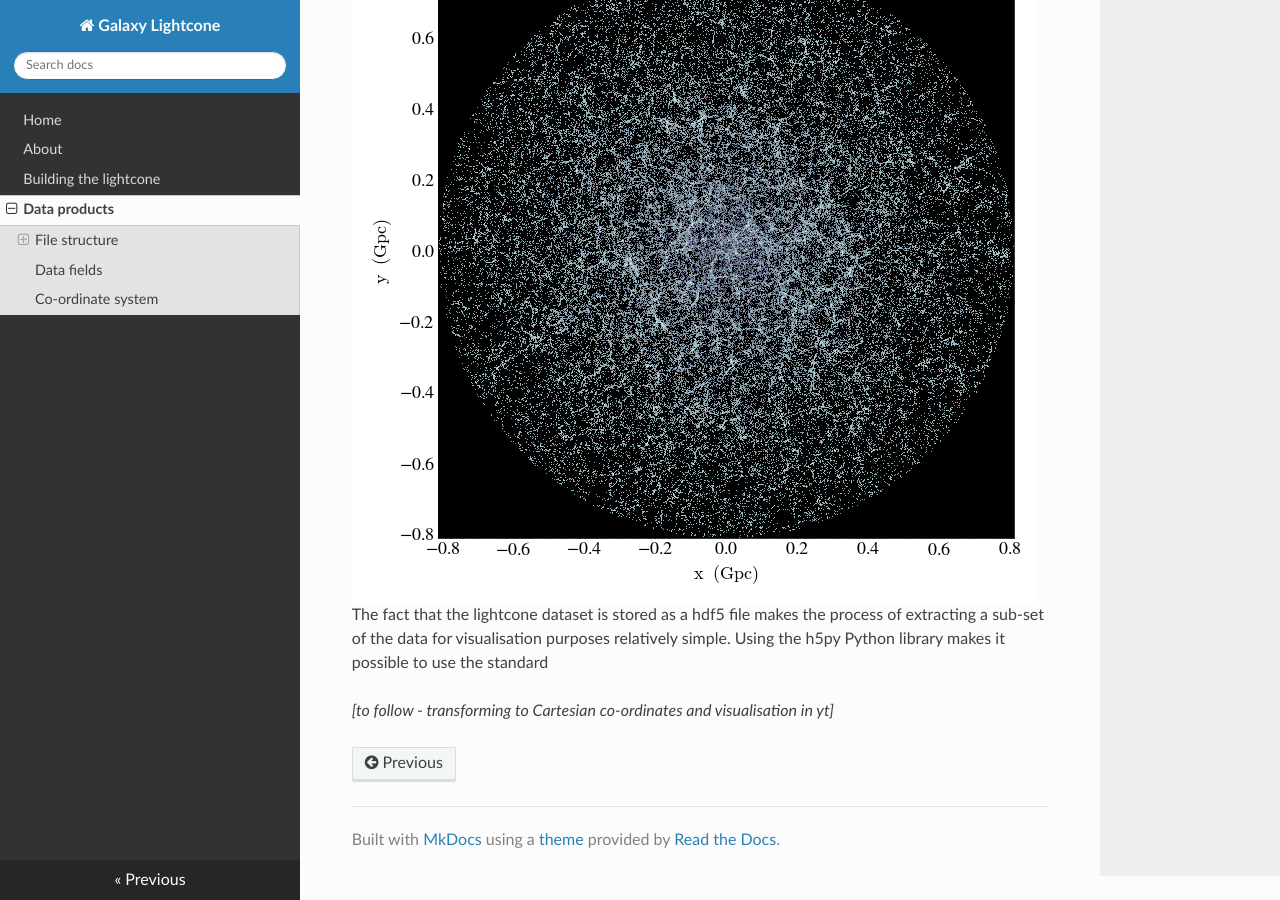
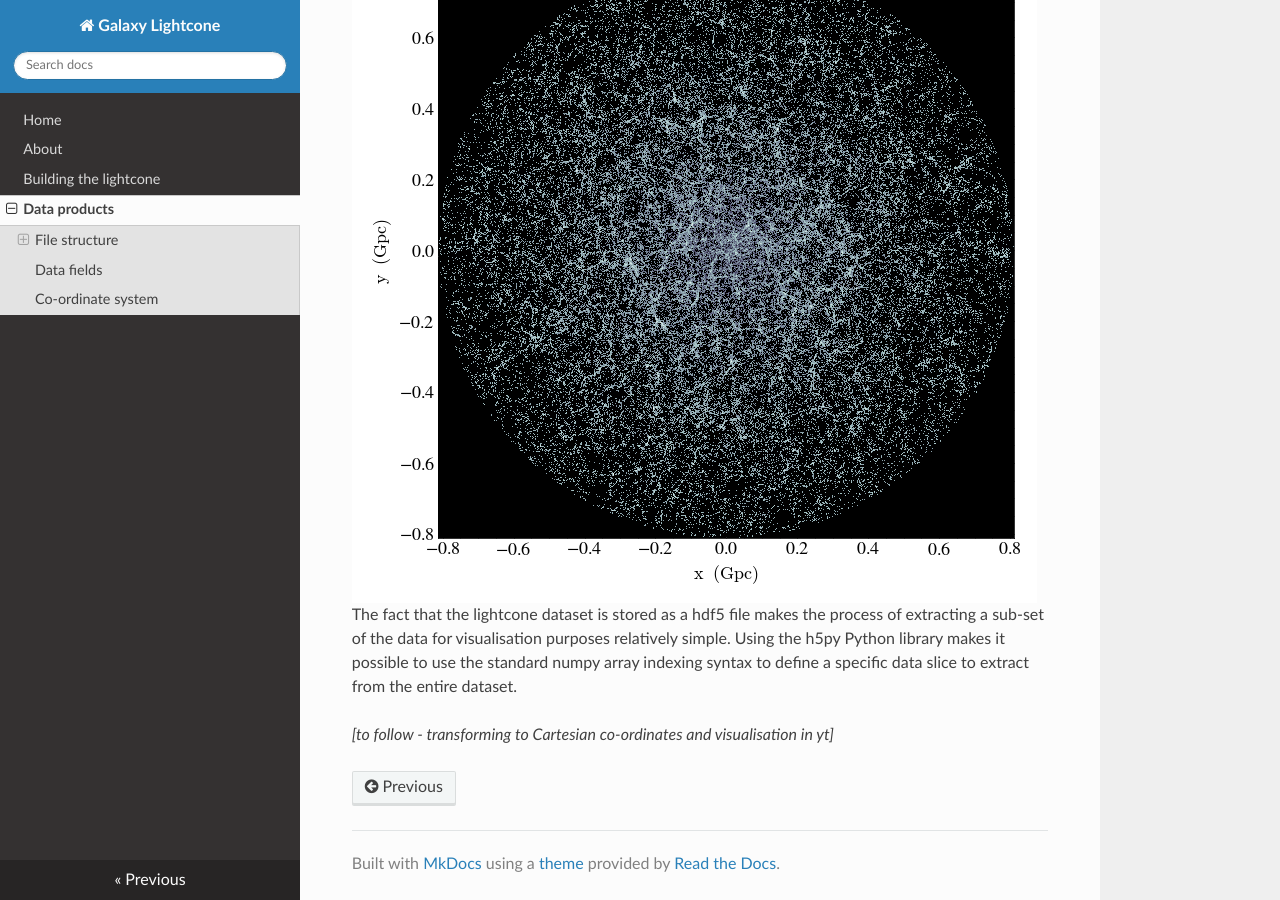
Before and after one commit to rajbooth/Lightcone, an MkDocs documentation site: the page built from docs/data_products.md, in a window 1280 px wide and 900 px high, scrolled down 2556 px. Built offline with MkDocs 1.6.1, drawn with Linux system fonts in a browser that asks for light colours; nearby versions of some CDN libraries; formulas are drawn with MathJax 3.

Commit message:
docs/data_products.md updated from https://stackedit.io/

````diff
--- a/docs/data_products.md
+++ b/docs/data_products.md
@@ -80,13 +80,13 @@ print('Finished reading {0:01d} galaxies'.format(len(r)))
 ```
 ## Visualising the lightcone
 ![Luminosity limited galaxy lightcone](https://github.com/rajbooth/Lightcone/raw/master/images/FullSky_Galaxy_Slice_M0-19.png)
-The fact that the lightcone dataset is stored as a hdf5 file makes the process of extracting a sub-set of the data for visualisation purposes relatively simple.  Using the h5py Python library makes it possible to use the standard
+The fact that the lightcone dataset is stored as a hdf5 file makes the process of extracting a sub-set of the data for visualisation purposes relatively simple.  Using the h5py Python library makes it possible to use the standard numpy array indexing syntax to define a specific data slice to extract from the entire dataset.
 
 
 *[to follow - transforming to Cartesian co-ordinates and visualisation in yt]*
 
 <!--stackedit_data:
-eyJoaXN0b3J5IjpbLTk4MjA0OTQ1OCwxMzg3NDMzMjgxLC0zNj
+eyJoaXN0b3J5IjpbMTkwMDI1NTA4MCwxMzg3NDMzMjgxLC0zNj
 M5NjUyODEsNTIzMzAwMTYsOTA4MTE5NDIwLC0xODU2Njc2MDMs
 LTE4NTY2NzYwMywtNTQ4ODA2NDk2XX0=
 -->
````
